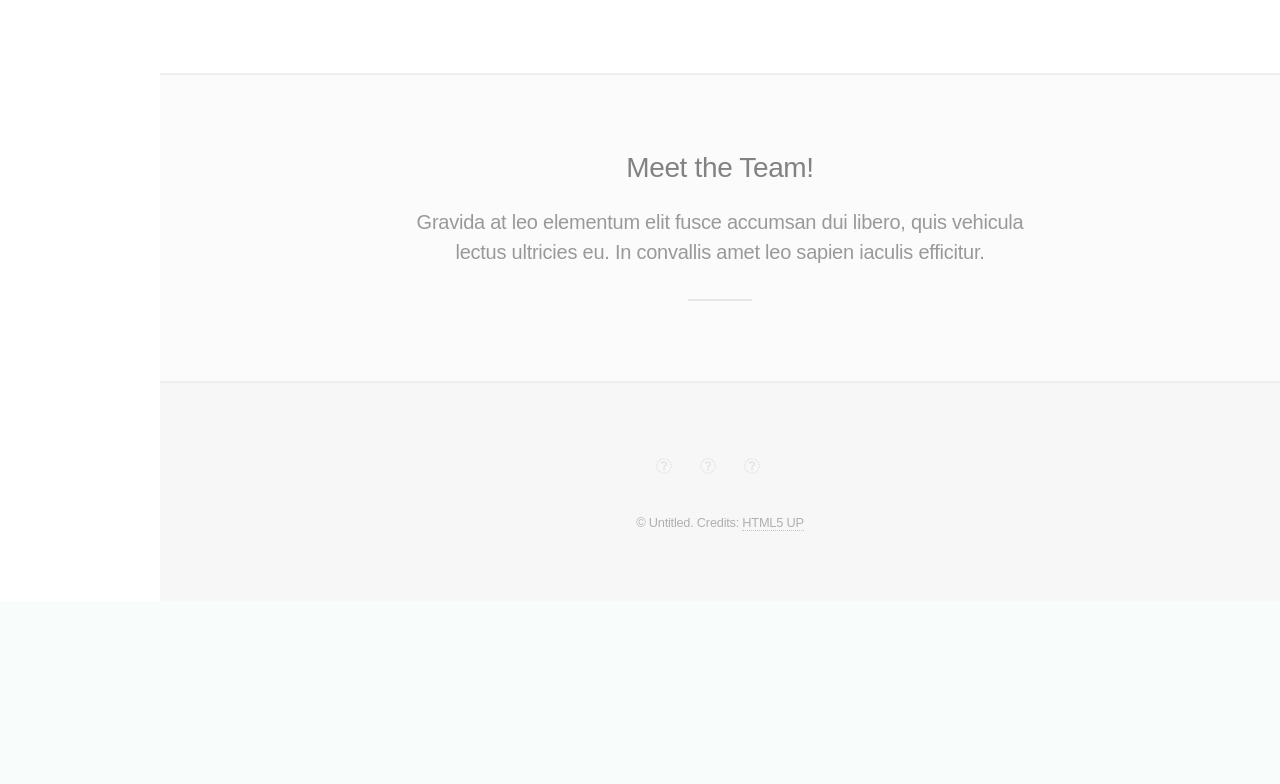
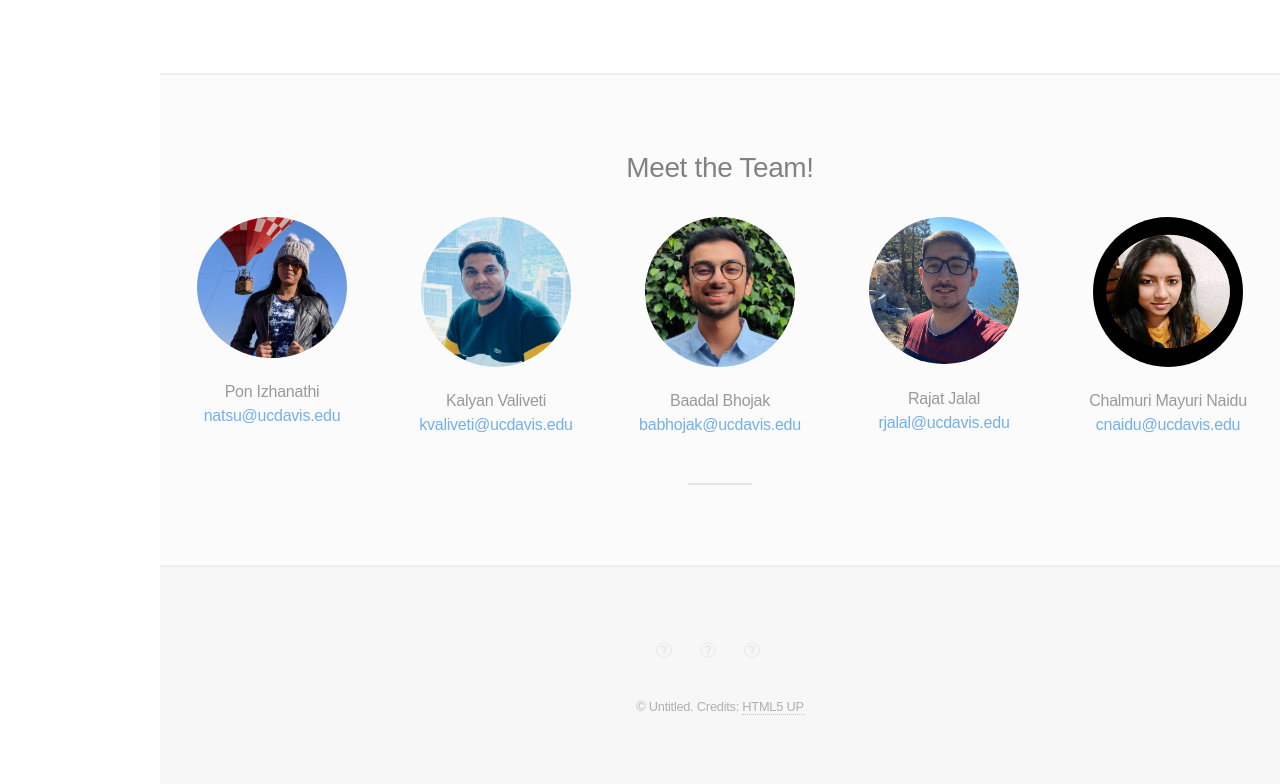
Before and after one commit to iCloud17/PBFT-Visualization, a Flask app: page / in a window 1280 px wide. Shown: the part 3772-4556 px from the top of the page. Before the commit the page ends 4303 px from the top, so only its background shows below. Run offline with Flask 2, Linux system fonts and the light colour scheme.

Commit message:
cosmetic changes, added team

```diff
--- a/flaskApp/static/css/intro.css
+++ b/flaskApp/static/css/intro.css
@@ -257,3 +257,41 @@
 #loadingOverlay > #fixedWrapper > img {
     position: fixed;
 }
+
+#teamMembers {
+    display: flex;
+}
+
+#teamMembers > .personInfo {
+    flex: 1;
+}
+
+#teamMembers > .personInfo > figure {
+    width: 100%;
+    height: 100%;
+    display: flex;
+    flex-direction: column;
+}
+
+#teamMembers > .personInfo > figure > * {
+    flex: 1;
+}
+
+#teamMembers > .personInfo > figure > img {
+    margin: 0 auto 10% auto;
+    padding: 0px;
+    width: 150px;
+    height: 150px;
+    line-height: 150px;
+    border-radius: 100%;
+}
+
+
+#teamMembers > .personInfo > figure > a {
+    color: #4696e5be;
+    border: none !important;
+}
+
+#teamMembers > .personInfo > figure > a:hover {
+    color: #4696e5;
+}
--- a/flaskApp/templates/intro.html
+++ b/flaskApp/templates/intro.html
@@ -245,8 +245,59 @@
 			<section id="three" class="wrapper style2 special">
 				<header class="major" id="about">
 					<h2>Meet the Team!</h2>
-					<p>Gravida at leo elementum elit fusce accumsan dui libero, quis vehicula<br />
-						lectus ultricies eu. In convallis amet leo sapien iaculis efficitur.</p>
+					<div id="teamMembers">
+						<div class="personInfo">
+							<figure>
+								<img src="{{ url_for('static', filename='img/nathi.jpg') }}" alt="My Photo">
+								<caption>Pon Izhanathi</caption>
+								<br>
+								<caption><a href = "mailto:natsu@ucdavis.edu?subject = Project Feedback&body = Great Job!">
+									natsu@ucdavis.edu
+								</a></caption>
+
+							</figure>
+						</div>
+						<div class="personInfo">
+							<figure>
+								<img src="{{ url_for('static', filename='img/kalyan.jpg') }}" alt="My Photo">
+								<caption>Kalyan Valiveti</caption>
+								<br>
+								<caption><a href = "mailto:kvaliveti@ucdavis.edu?subject = Project Feedback&body = Great Job!">
+									kvaliveti@ucdavis.edu
+								</a></caption>
+							</figure>
+						</div>
+						<div class="personInfo">
+							<figure>
+								<img src="{{ url_for('static', filename='img/baadal.jpg') }}" alt="My Photo">
+								<caption>Baadal Bhojak</caption>
+								<br>
+								<caption><a href = "mailto:babhojak@ucdavis.edu?subject = Project Feedback&body = Great Job!">
+									babhojak@ucdavis.edu
+								</a></caption>
+							</figure>
+						</div>
+						<div class="personInfo">
+							<figure>
+								<img src="{{ url_for('static', filename='img/rjalal.jpeg') }}" alt="My Photo">
+								<caption>Rajat Jalal</caption>
+								<br>
+								<caption><a href = "mailto:rjalal@ucdavis.edu?subject = Project Feedback&body = Great Job!">
+									rjalal@ucdavis.edu
+								</a></caption>
+							</figure>
+						</div>
+						<div class="personInfo">
+							<figure>
+								<img src="{{ url_for('static', filename='img/mayuri.jpg') }}" alt="My Photo">
+								<caption>Chalmuri Mayuri Naidu</caption>
+								<br>
+								<caption><a href = "mailto:cnaidu@ucdavis.edu?subject = Project Feedback&body = Great Job!">
+									cnaidu@ucdavis.edu
+								</a></caption>
+							</figure>
+						</div>
+					</div>
 				</header>
 			</section>
 
```
Also changed, not shown: flaskApp/static/img/baadal.jpg (added), flaskApp/static/img/kalyan.jpg (added), flaskApp/static/img/mayuri.jpg (added), flaskApp/static/img/nathi.jpg (added), flaskApp/static/img/pic01.jpg (added), flaskApp/static/img/rjalal.jpeg (added).
